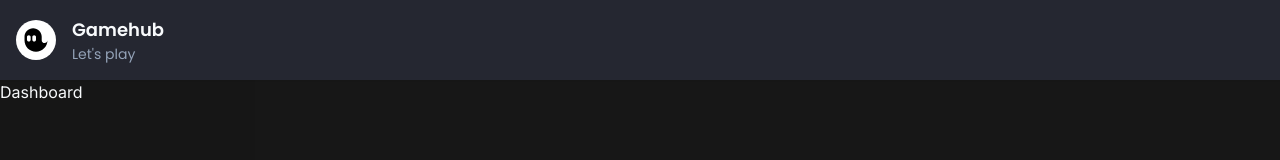
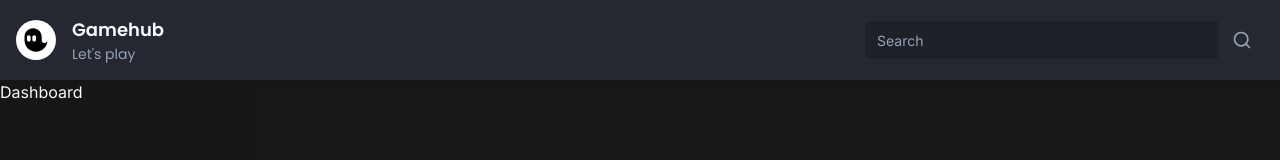
Before and after one commit to amiraadev/video-twitch, a Next.js app: page / in a window 1280 px wide. Shown: the top 160 px of the page. Built offline with nearby package versions, Linux system fonts and the light colour scheme.

Commit message:
styling the search bar

```diff
--- a/app/(browse)/_components/navbar/index.tsx
+++ b/app/(browse)/_components/navbar/index.tsx
@@ -1,10 +1,12 @@
 import { Logo } from './logo'
 import React from 'react'
+import { Search } from './search'
 
 export const Navbar = () => {
   return (
     <div className='fixed top-0 w-full h-20 z-[49] bg-[#252731] px-2 lg:px-4 flex justify-between items-center shadow-sm'>
       <Logo/>
+      <Search/>
     </div>
   )
 }
--- /dev/null
+++ b/app/(browse)/_components/navbar/search.tsx
@@ -0,0 +1,30 @@
+"use client";
+
+import React from 'react'
+import qs from 'query-string'
+import {Search as SearchIcon ,X} from "lucide-react"
+import {useRouter} from "next/navigation"
+
+
+import { Input } from '@/components/ui/input';
+import { Button } from '@/components/ui/button';
+
+
+
+export const Search = () => {
+  return (
+    <form className='relative w-full lg:w-[400px] flex items-center'>
+        <Input
+          placeholder='Search'
+          />
+        <Button
+        type='submit'
+        size='sm'
+        variant='secondary'
+        className='rounded-l-none'
+        >
+            <SearchIcon className='h-5 w-5 text-muted-foreground'/>
+        </Button>
+    </form>
+  )
+}
--- /dev/null
+++ b/components/ui/input.tsx
@@ -0,0 +1,25 @@
+import * as React from "react"
+
+import { cn } from "@/lib/utils"
+
+export interface InputProps
+  extends React.InputHTMLAttributes<HTMLInputElement> {}
+
+const Input = React.forwardRef<HTMLInputElement, InputProps>(
+  ({ className, type, ...props }, ref) => {
+    return (
+      <input
+        type={type}
+        className={cn(
+          "flex h-10 w-full rounded-md border border-input bg-background px-3 py-2 text-sm ring-offset-background file:border-0 file:bg-transparent file:text-sm file:font-medium placeholder:text-muted-foreground focus-visible:outline-none focus-visible:ring-2 focus-visible:ring-ring focus-visible:ring-offset-2 disabled:cursor-not-allowed disabled:opacity-50",
+          className
+        )}
+        ref={ref}
+        {...props}
+      />
+    )
+  }
+)
+Input.displayName = "Input"
+
+export { Input }
--- a/package.json
+++ b/package.json
@@ -18,6 +18,7 @@
     "lucide-react": "^0.298.0",
     "next": "14.0.4",
     "next-themes": "^0.2.1",
+    "query-string": "^8.1.0",
     "react": "^18",
     "react-dom": "^18",
     "svix": "^1.15.0",
```
Also changed, not shown: 2 other files (tests, documents, lock files or other folders).
